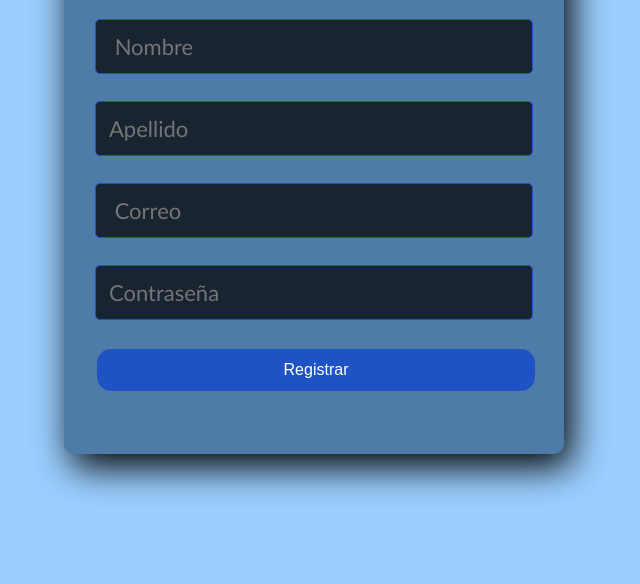
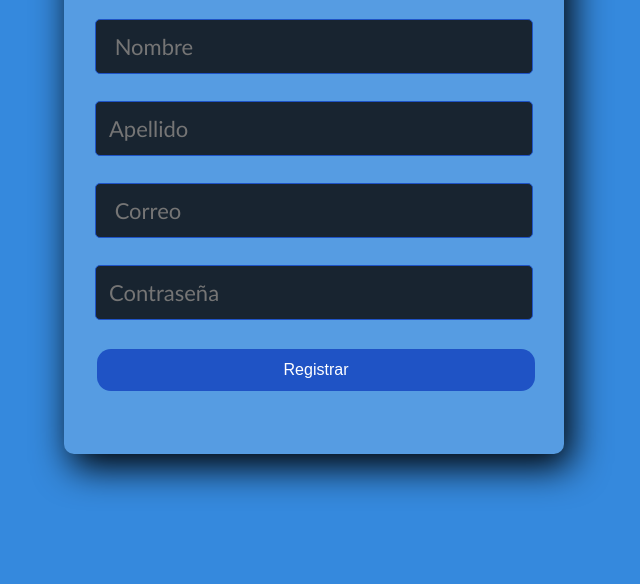
Before and after one commit to cdghz/ale, a plain HTML site: page index.html in a window 1280 px wide. Shown: the part 216-800 px from the top of the page, without its empty margins (326-966 px from the left). Drawn offline with Linux system fonts and the light colour scheme.

Commit message:
Update style.css

```diff
--- a/style.css
+++ b/style.css
@@ -5,13 +5,13 @@
   }
 
   body {
-    background-color: #9bcfff;
+    background-color: #3589dd;
   }
 
   .form-register {
     width: 500px;
     height: 550px;
-    background: #4e7ba8;
+    background: #569ce2;
     padding: 31px;
     margin: auto;
     margin-top: 120px;
```
